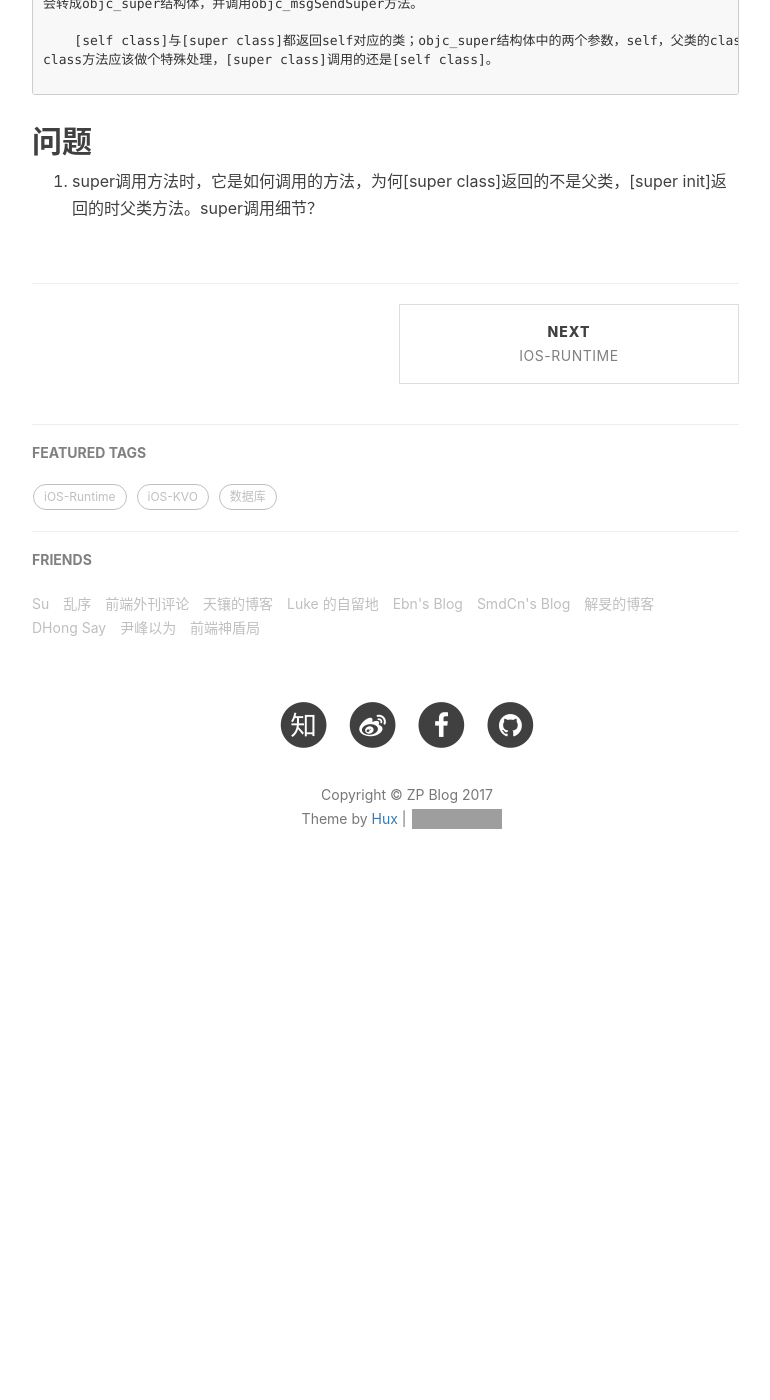
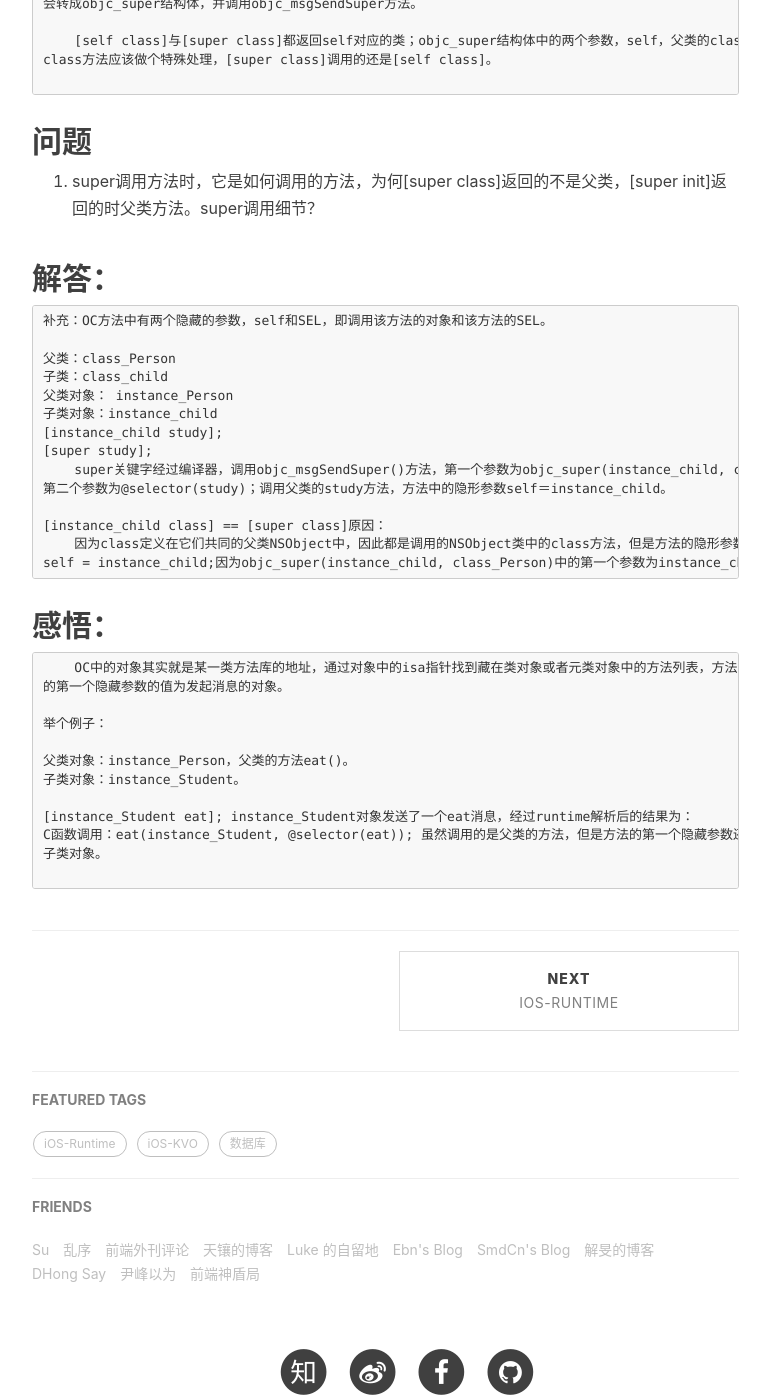
Before and after one commit to u37kl/u37kl.github.io, a Jekyll site: the page built from _posts/2017-02-01-iOS-Runtime.markdown, in a window 1280 px wide and 1400 px high, scrolled down 1611 px. Shown: the whole window, without its empty margins (233-1003 px from the left). Built offline with Jekyll 4.4.1, drawn with Linux system fonts in a browser that asks for light colours; nearby versions of some CDN libraries; comment, search, counter and statistics services are not loaded; before the commit the page ends 2534 px from its top, so only the background shows below that; grey boxes are pictures that could not be loaded.

Commit message:
runtime第一篇的感悟

````diff
--- a/_posts/2017-02-01-iOS-Runtime.markdown
+++ b/_posts/2017-02-01-iOS-Runtime.markdown
@@ -51,3 +51,39 @@ class方法应该做个特殊处理，[super class]调用的还是[self class]
 ## 问题
 
 1. super调用方法时，它是如何调用的方法，为何[super class]返回的不是父类，[super init]返回的时父类方法。super调用细节？
+
+## 解答：
+
+```
+补充：OC方法中有两个隐藏的参数，self和SEL，即调用该方法的对象和该方法的SEL。
+
+父类：class_Person
+子类：class_child
+父类对象： instance_Person
+子类对象：instance_child
+[instance_child study];
+[super study];
+    super关键字经过编译器，调用objc_msgSendSuper()方法，第一个参数为objc_super(instance_child, class_Person)，
+第二个参数为@selector(study)；调用父类的study方法，方法中的隐形参数self＝instance_child。
+
+[instance_child class] == [super class]原因：
+    因为class定义在它们共同的父类NSObject中，因此都是调用的NSObject类中的class方法，但是方法的隐形参数
+self = instance_child;因为objc_super(instance_child, class_Person)中的第一个参数为instance_child。
+```
+
+## 感悟：
+
+```
+    OC中的对象其实就是某一类方法库的地址，通过对象中的isa指针找到藏在类对象或者元类对象中的方法列表，方法中
+的第一个隐藏参数的值为发起消息的对象。
+
+举个例子：
+
+父类对象：instance_Person，父类的方法eat()。
+子类对象：instance_Student。
+
+[instance_Student eat]; instance_Student对象发送了一个eat消息，经过runtime解析后的结果为：
+C函数调用：eat(instance_Student, @selector(eat)); 虽然调用的是父类的方法，但是方法的第一个隐藏参数还是
+子类对象。
+
+```
````
Also changed, not shown: _posts/2017-02-02-iOS-Runtime.markdown (+6 -1 lines).
